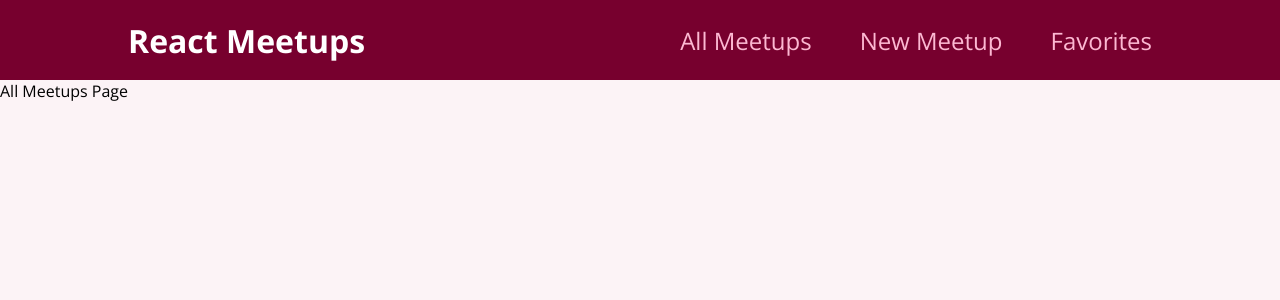
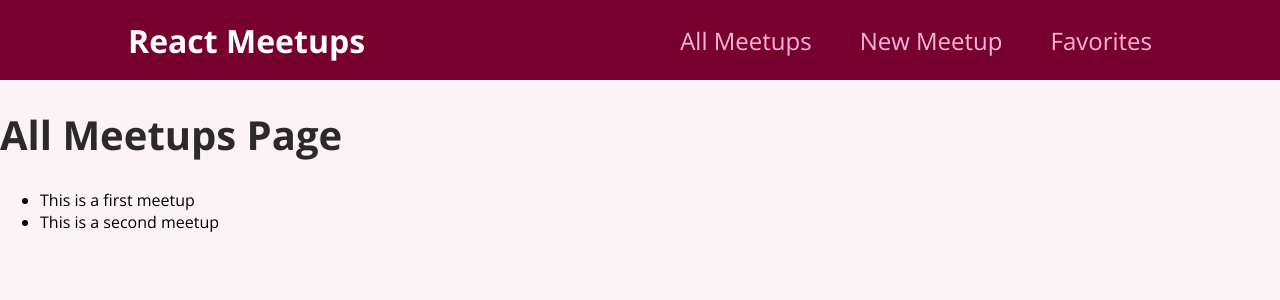
Before and after one commit to KostaLaz/react-meetup-app, a React (Create React App) app: page / in a window 1280 px wide. Shown: the top 300 px of the page. Built offline with nearby package versions, Linux system fonts and the light colour scheme.

Commit message:
display meetups

```diff
--- a/src/pages/AllMeetupsPage.js
+++ b/src/pages/AllMeetupsPage.js
@@ -25,7 +25,12 @@ const DATA = [
 function AllMeetupsPage() {
     return (
         <div>
-            All Meetups Page
+            <h1>All Meetups Page</h1>
+            <ul>
+                {DATA.map((meetup) => {
+                    return <li>{meetup.title}</li>
+                })}
+            </ul>
         </div>
     )
 }
```
